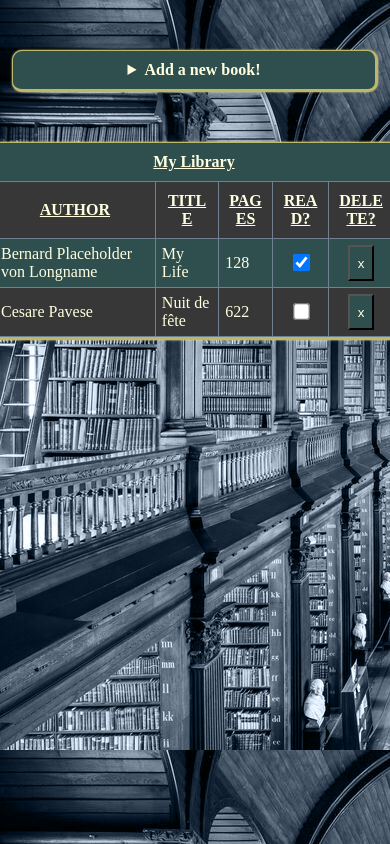
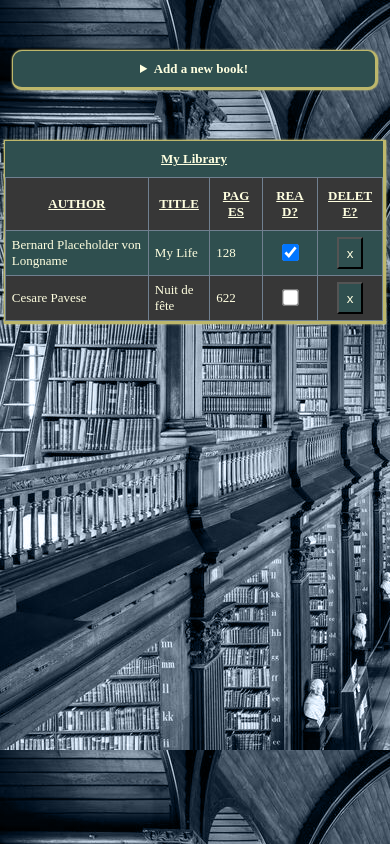
Before and after one commit to Astating/Library, a plain HTML site: page index.html in a window 390 px wide. Drawn offline with Linux system fonts and the light colour scheme.

Commit message:
adding some properties to make the table a bit more responsive

```diff
--- a/script.js
+++ b/script.js
@@ -26,6 +26,7 @@ function displayLibrary() {
 
         const author = document.createElement('td');
         author.textContent = book.author;
+        author.className = "author-td";
         newRow.appendChild(author);
 
         const title = document.createElement('td');
--- a/style.css
+++ b/style.css
@@ -36,7 +36,7 @@ details summary:hover {
 
 details {
     margin-bottom: 0.5rem;
-    width: clamp(400px, 100%, 700px);
+    width: clamp(400px, 97vw, 700px);
     max-width: 100%;
     border-radius: 10px;
     background: rgb(55,55,55);
@@ -112,7 +112,7 @@ form div {
     border-right-width: 0.2rem;
     box-shadow: 0 0 2px 0px khaki;
     background-color: rgb(55,55,55);
-    width: clamp(400px, 100%, 1000px);
+    width: clamp(200px, 97vw, 1000px);
 }
 
 table {
@@ -145,6 +145,10 @@ td {
     overflow-wrap: break-word;
 }
 
+.author-td {
+    overflow-wrap: anywhere;
+}
+
 .read-td, .rm-td {
     text-align:center;
 }
@@ -155,3 +159,9 @@ button {
     background: darkslategray;
     color:lightyellow;
 }
+
+@media (max-width: 500px) {
+    body {
+        font-size: small;
+    }
+}
```
